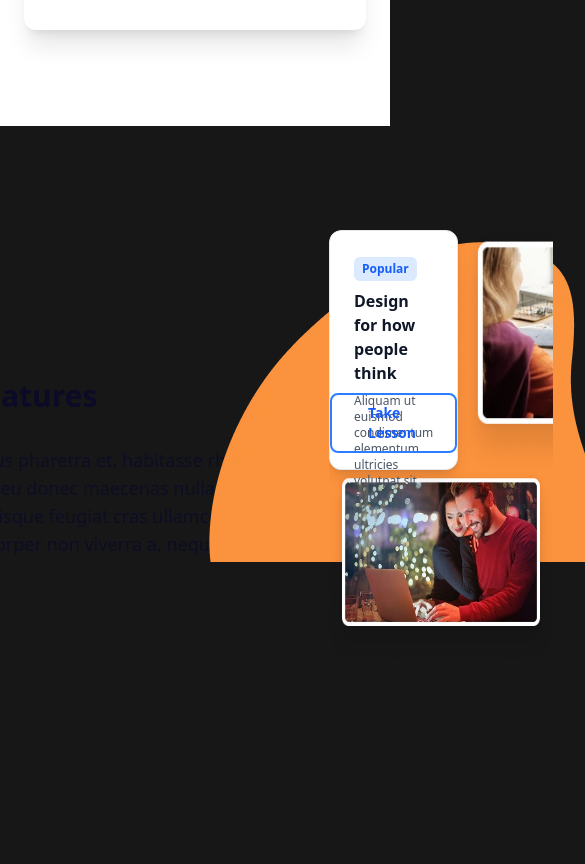
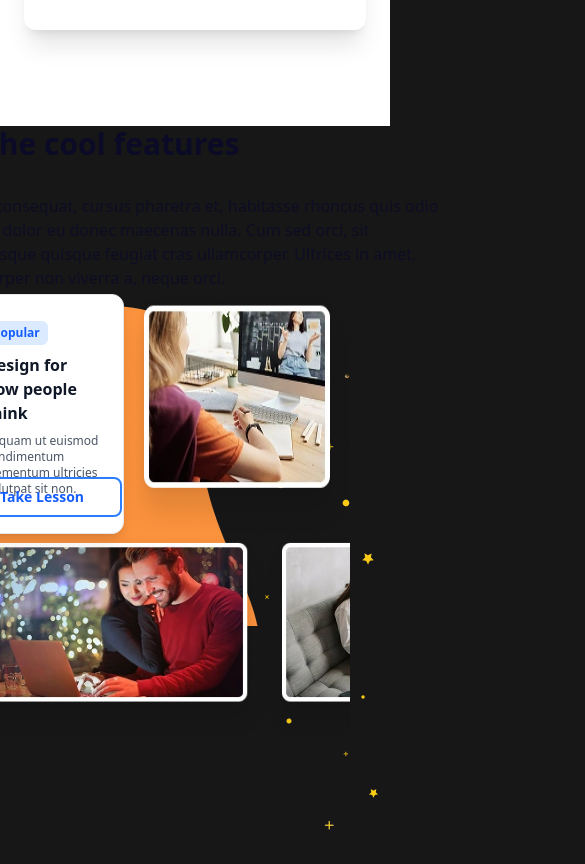
Before and after one commit to Kelwinpin/UTeach, a Next.js app: page / in a window 390 px wide. Shown: the part 4732-5596 px from the top of the page, 585 px wide, since content can reach past the window. Built offline with nearby package versions, Linux system fonts and the light colour scheme.

Commit message:
add mobile

```diff
--- a/src/components/Features/index.jsx
+++ b/src/components/Features/index.jsx
@@ -12,10 +12,10 @@ export default function Features() {
   }
 
   return (
-    <section className="py-24 px-6 flex items-center justify-center gap-15">
-        <div>
+    <section className="flex md:flex-row flex-col items-center justify-center gap-15">
+        <div className="flex flex-col px-14">
             <h2 className="text-3xl md:text-5xl font-semibold text-[#0B0B28] mb-8">All the cool features</h2>
-            <p className="text-lg text-[#0B0B28]/80 mb-8 w-lg">
+            <p className="md:text-lg text-[#0B0B28]/80 mb-8 w-lg">
                 Mauris consequat, cursus pharetra et, habitasse rhoncus quis odio ac. In et dolor eu donec maecenas nulla.
                 Cum sed orci, sit pellentesque quisque feugiat cras ullamcorper. Ultrices in amet, ullamcorper non viverra a, neque orci.
             </p>
@@ -26,7 +26,7 @@ export default function Features() {
                 View all features →
             </Link>
         </div>
-        <div className="mt-30">
+        <div>
             <div className="relative">
                 <div className="absolute md:-top-50 left-60 inset-0 z-1 bg-[url('/images/bg-faq.webp')] bg-no-repeat  pointer-events-none" />
                 <div className="absolute -left-40 -top-25 h-80 md:h-auto md:-top-40 md:left-10 inset-0 z-0 bg-[url('/images/blob.webp')] bg-no-repeat pointer-events-none" />
```
